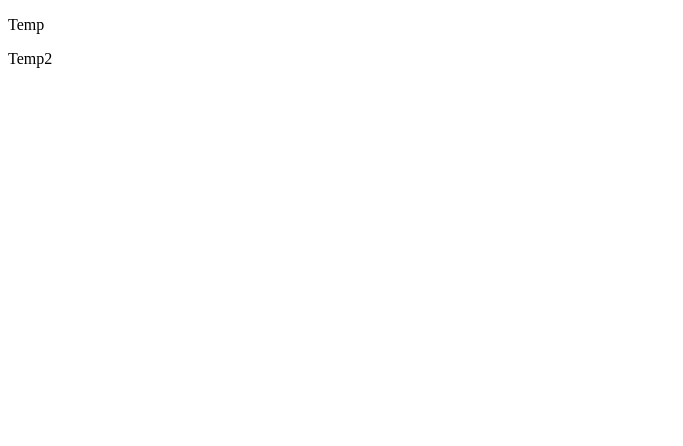
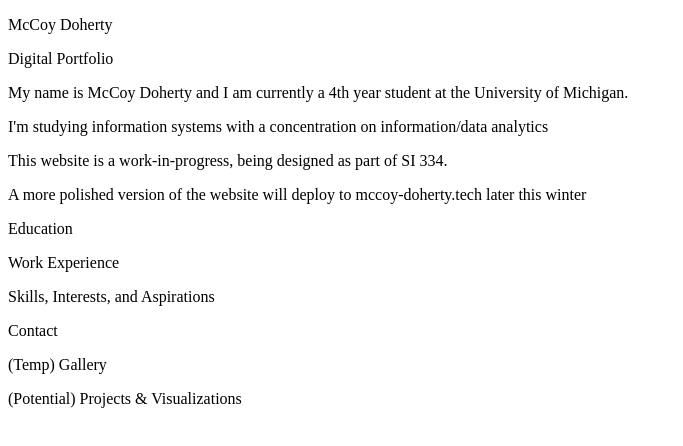
Before and after one commit to gitgravy97/msdoherty.github.io, a plain HTML site: page index.html in a window 1280 px wide. Shown: the whole page, without its empty margins (0-683 px from the left). Drawn offline with Linux system fonts and the light colour scheme.

Commit message:
Added page files and drafted index.html // page 1

```diff
--- a/index.html
+++ b/index.html
@@ -7,7 +7,26 @@
     <title>Homepage</title>
 </head>
 <body>
-    <p>Temp</p>
-    <p>Temp2</p>
+    <!-- Just using P tags for now -->
+
+    <!-- Convert name to a heading? -->
+    <p>McCoy Doherty</p>
+    <p>Digital Portfolio</p>
+
+    <!-- Some kind of general or mission statement -->
+    <!-- This is a solid start but maybe devise something better later -->
+    <p>My name is McCoy Doherty and I am currently a 4th year student at the University of Michigan.</p>
+    <p>I'm studying information systems with a concentration on information/data analytics</p>
+    <p>This website is a work-in-progress, being designed as part of SI 334.</p>
+    <p>A more polished version of the website will deploy to mccoy-doherty.tech later this winter</p>
+
+    <!-- Lay out sections for eventual navigation panel-->
+    <p>Education</p>
+    <p>Work Experience</p>
+    <p>Skills, Interests, and Aspirations</p>
+    <p>Contact</p>
+    <p>(Temp) Gallery</p>
+    <p>(Potential) Projects & Visualizations</p>
+
 </body>
 </html>
```
Also changed, not shown: 6 other files.
